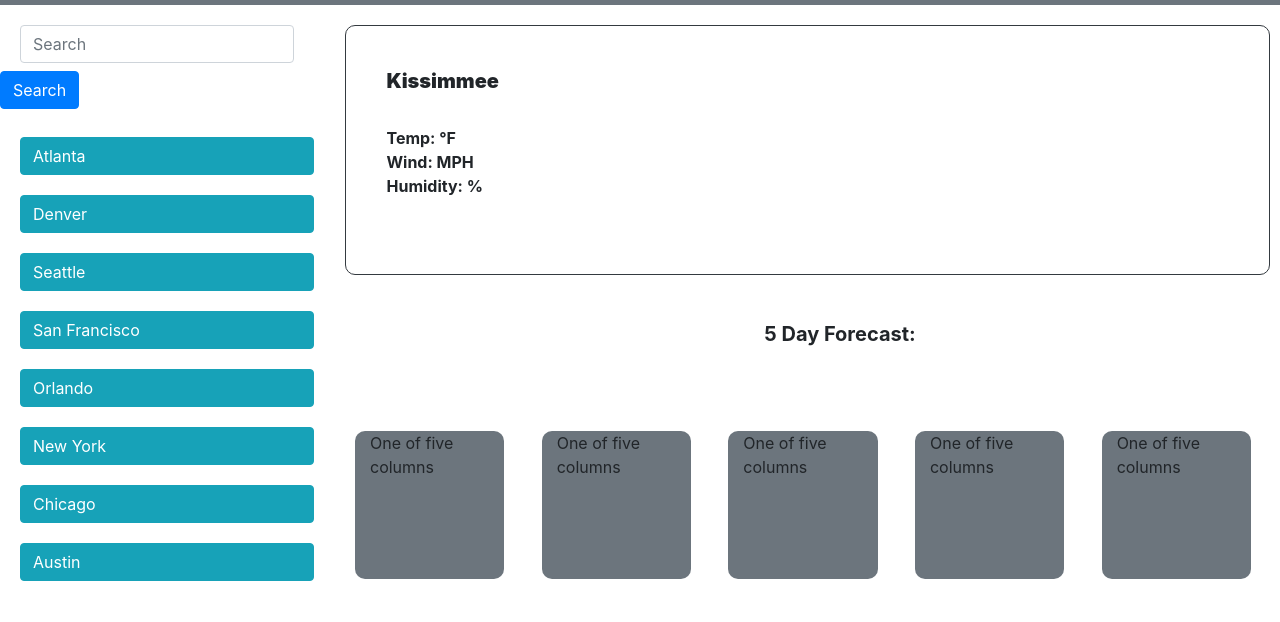
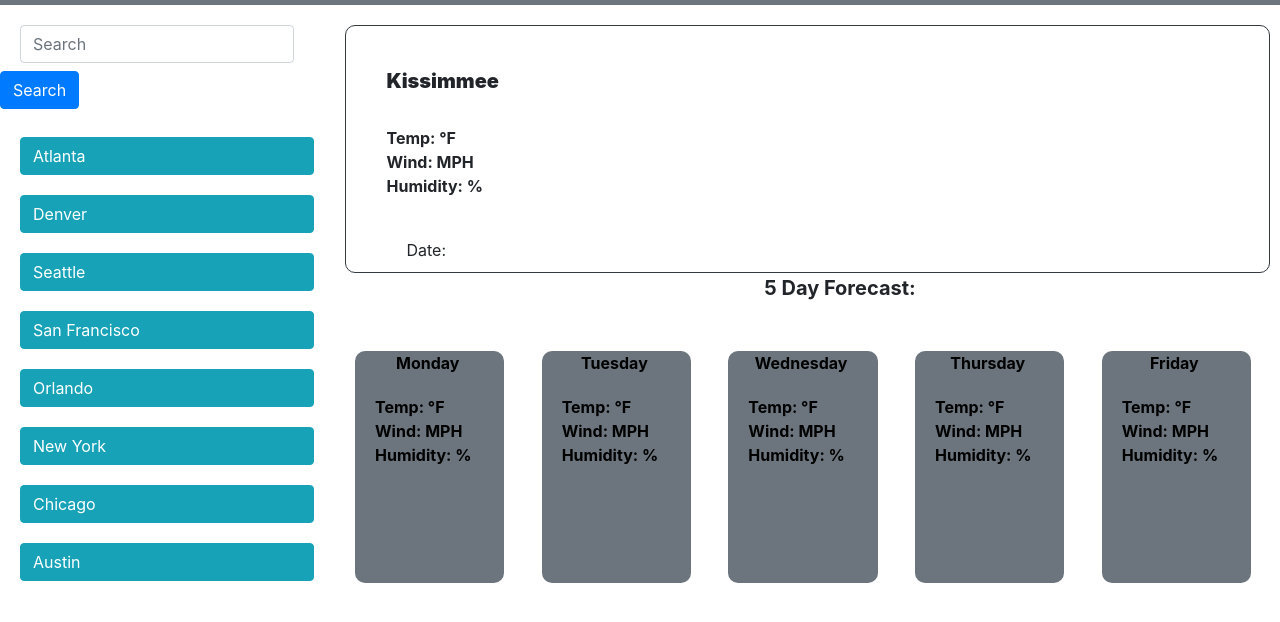
Before and after one commit to NicoleT27/5-day-weather-forecast, a plain HTML site: page index.html in a window 1280 px wide. Shown: the part 74-696 px from the top of the page. Drawn offline with nearby package versions, Linux system fonts and the light colour scheme.

Commit message:
added dynamically changing icons, and dynamically changing city info based off of click events/submits as well as added layout for 5 day week forecast

```diff
--- a/Assets/css/style.css
+++ b/Assets/css/style.css
@@ -12,17 +12,16 @@ form {
   padding: 60px;
   margin-right: 10px;
   padding-right: 770px;
-  /* padding-bottom: 300px; */
+  padding-bottom: 10px;
   float: right;
   border-radius: 10px;
 }
-#todaysForecast{
+#todaysForecast {
   margin-left: 10px;
   font-weight: 700;
-
 }
 #week {
-  margin-top: -150px;
+  margin-top: -230px;
   margin-left: 355px;
   display: flex;
   justify-content: space-between;
@@ -36,6 +35,9 @@ form {
   background-color: #6c757d;
   padding-bottom: 100px;
   border-radius: 10px;
+  text-align: center;
+  font-weight: bold;
+  color: black;
 }
 #cityBtn {
   display: flex;
@@ -48,7 +50,7 @@ form {
   font-size: 20px;
   font-weight: bolder;
   text-align: center;
-  margin-top: -260px;
+  margin-top: -350px;
   margin-left: 400px;
 }
 ul li {
@@ -61,3 +63,10 @@ ul li {
   font-weight: bolder;
   font-size: 20px;
 }
+#weeklyForecast {
+  margin-left: 35px;
+  margin-top: 20px;
+  text-align: left;
+}
+#currentDate {
+}
--- a/Assets/script/script.js
+++ b/Assets/script/script.js
@@ -10,16 +10,19 @@ var temp = document.getElementById("temp");
 var wind = document.getElementById("wind");
 var humidity = document.getElementById("humidity");
 var button = document.getElementById("cityBtn");
+var icon = document.getElementById("icon");
+var dayOfWeek = document.getElementById("week");
+var currentDate =document.getElementById("currentDate");
+var today = dayjs();
+
 
 // The event listener will only be envoked when the element being clicked
 // is identified as a button to avoid envoking a button by clicking elsewhere
 // on page
 cityBtns.addEventListener("click", function (event) {
-    if (event.target.classList.contains("btn")) {
+  if (event.target.classList.contains("btn")) {
     city.innerHTML = event.target.innerText;
-    // temp.innerHTML = Math.round(data.main.temp);
-    // wind.innerHTML = Math.round(data.wind.speed);
-    // humidity.innerHTML = Math.round(data.main.humidity);
+    getCurrentWeather(event.target.innerText);
   }
 });
 
@@ -31,14 +34,12 @@ form.addEventListener("submit", function (event) {
   var input = userInput.value;
   console.log(input);
   city.innerHTML = input;
-  getCurrentWeather();
+  getCurrentWeather(userInput.value);
 });
 
 // The function is fetching the weather api data via json to display current
 // weather statistics
-function getCurrentWeather() {
-  var input = userInput.value;
-  var city = input;
+function getCurrentWeather(city) {
   var currentWeatherUrl = `https://api.openweathermap.org/data/2.5/weather?q=${city}&appid=${apiKey}&units=imperial`;
   fetch(currentWeatherUrl)
     .then((response) => response.json())
@@ -46,5 +47,9 @@ function getCurrentWeather() {
       temp.innerHTML = Math.round(data.main.temp);
       wind.innerHTML = Math.round(data.wind.speed);
       humidity.innerHTML = Math.round(data.main.humidity);
+      icon.setAttribute(
+        "src",
+        `https://openweathermap.org/img/wn/${data.weather[0].icon}@2x.png`
+      );
     });
 }
--- a/index.html
+++ b/index.html
@@ -35,6 +35,8 @@
             %
           </li>
         </ul>
+        <img id="icon" src=""/>
+         <div id="currentDate">Date:</div>
       </div>
       <form class="form-inline">
         <input
@@ -76,13 +78,99 @@
       </button>
     </div>
         <div class="row" id="week">
-          <div class="col-2" id="day1">One of five columns</div>
-          <div class="col-2" id="day2">One of five columns</div>
-          <div class="col-2" id="day3">One of five columns</div>
-          <div class="col-2" id="day4">One of five columns</div>
-          <div class="col-2" id="day5">One of five columns</div>
+          <div class="col-2" id="day1">
+            Monday
+            <img id="icon" src=""/>
+            <ul id="weeklyForecast">
+            <li>Temp:
+            <span id="temp"></span>
+            °F
+          </li>
+          <li>Wind:
+            <span id="wind"></span>
+            MPH
+          </li>
+          <li>Humidity:
+            <span id="humidity"></span>
+            %
+          </li>
+            </ul>
+          </div>
+          <div class="col-2" id="day2">
+            Tuesday
+            <img id="icon" src=""/>
+           <ul id="weeklyForecast">
+            <li>Temp:
+            <span id="temp"></span>
+            °F
+          </li>
+          <li>Wind:
+            <span id="wind"></span>
+            MPH
+          </li>
+          <li>Humidity:
+            <span id="humidity"></span>
+            %
+          </li>
+            </ul></div>
+          <div class="col-2" id="day3">
+            Wednesday
+            <img id="icon" src=""/>
+            <ul id="weeklyForecast">
+            <li>Temp:
+            <span id="temp"></span>
+            °F
+          </li>
+          <li>Wind:
+            <span id="wind"></span>
+            MPH
+          </li>
+          <li>Humidity:
+            <span id="humidity"></span>
+            %
+          </li>
+            </ul></div>
+          <div class="col-2" id="day4">
+            Thursday
+            <img id="icon" src=""/>
+            <ul id="weeklyForecast">
+            <li>Temp:
+            <span id="temp"></span>
+            °F
+          </li>
+          <li>Wind:
+            <span id="wind"></span>
+            MPH
+          </li>
+          <li>Humidity:
+            <span id="humidity"></span>
+            %
+          </li>
+            </ul></div>
+          <div class="col-2" id="day5">
+            Friday
+            <img id="icon" src=""/>
+            <ul id="weeklyForecast">
+            <li>Temp:
+            <span id="temp"></span>
+            °F
+          </li>
+          <li>Wind:
+            <span id="wind"></span>
+            MPH
+          </li>
+          <li>Humidity:
+            <span id="humidity"></span>
+            %
+          </li>
+            </ul></div>
     </main>
     <div class="fiveDay">5 Day Forecast:</div>
   </body>
+  <script
+      src="https://cdn.jsdelivr.net/npm/dayjs@1.11.3/dayjs.min.js"
+      integrity="sha256-iu/zLUB+QgISXBLCW/mcDi/rnf4m4uEDO0wauy76x7U="
+      crossorigin="anonymous"
+    ></script>
   <script src="Assets/script/script.js"></script>
 </html>
```
